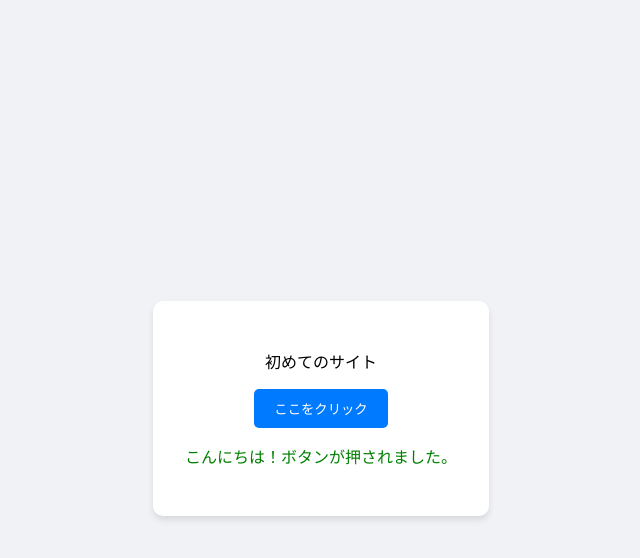
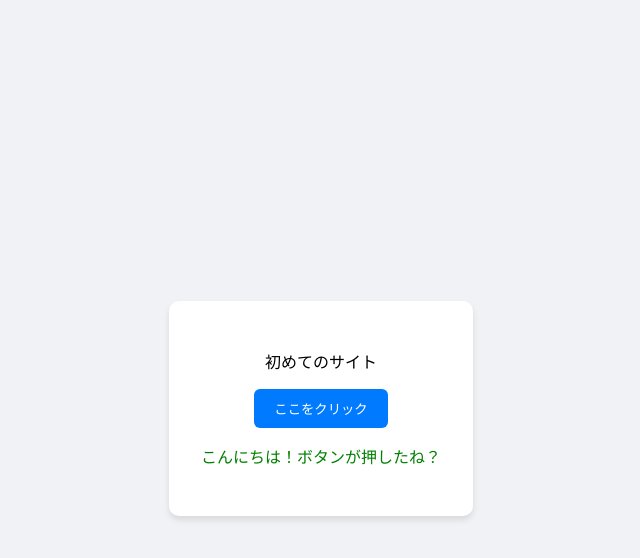
Before and after one commit to Nagase-tomohiro/-, a plain HTML site: page index.html in a window 1280 px wide. Both pictures are taken after a click on the button "ここをクリック". Shown: the whole page, without its empty margins (319-959 px from the left). Drawn offline with Linux system fonts and the light colour scheme.

Commit message:
文字変更

```diff
--- a/index.html
+++ b/index.html
@@ -2,7 +2,7 @@
 <html lang="ja">
 <head>
     <meta charset="UTF-8">
-    <title>テストサイト</title>
+    <title>テストサイトtesut_site</title>
     <link rel="stylesheet" href="style.css">
 </head>
 <body>
--- a/script.js
+++ b/script.js
@@ -2,6 +2,6 @@ const btn = document.getElementById('btn');
 const msg = document.getElementById('msg');
 
 btn.addEventListener('click', () => {
-    msg.textContent = 'こんにちは！ボタンが押されました。';
+    msg.textContent = 'こんにちは！ボタンが押したね？';
     msg.style.color = 'green';
 });
--- a/style.css
+++ b/style.css
@@ -20,7 +20,7 @@ button {
     background-color: #007bff;
     color: white;
     border: none;
-    border-radius: 5px;
+    border-radius: 6px;
     cursor: pointer;
 }
 
```
